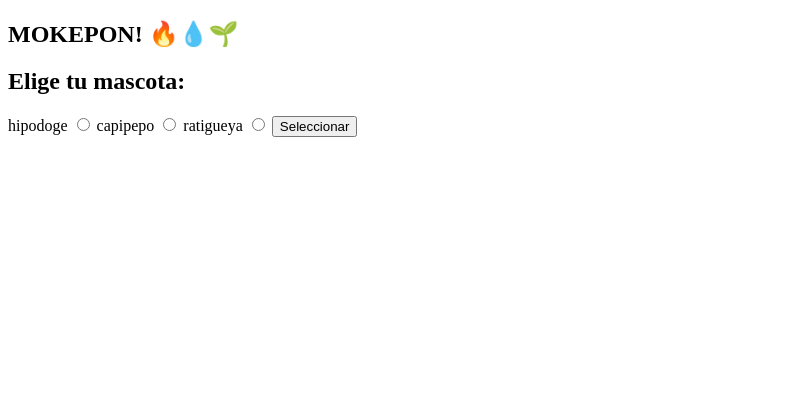
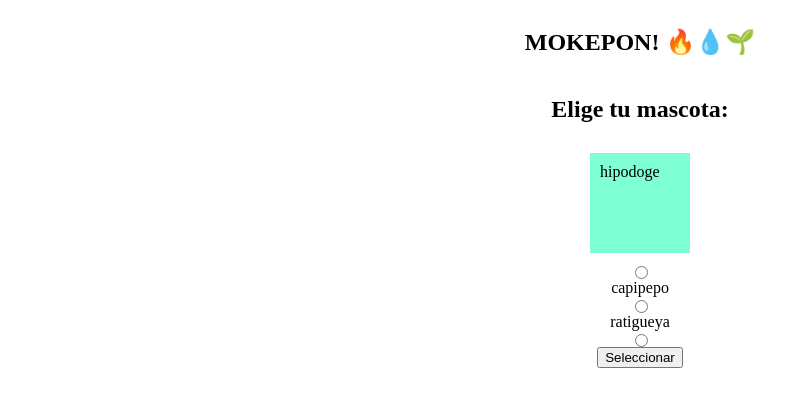
Before and after one commit to jackie2806/Mokepon, a plain HTML site: page index.html in a window 1280 px wide. Shown: the whole page, without its empty margins (0-809 px from the left). Drawn offline with Linux system fonts and the light colour scheme.

Commit message:
imágenes pokepon

```diff
--- a/index.html
+++ b/index.html
@@ -12,7 +12,7 @@
 
             <h2>Elige tu mascota:</h2>
 
-            <label for="hipodoge">hipodoge</label>
+            <label class="tarjeta-de-mokepon" for="hipodoge">hipodoge</label>
             <input type="radio" name="mascota" id="hipodoge"/>
 
             <label for="capipepo">capipepo</label>
--- a/styles.css
+++ b/styles.css
@@ -3,3 +3,21 @@
 etiqueta label se visualiza en inline (no se puede modificar su alto, ni su ancho)
 La etiqueta input, y button se visualiza con inline-block
 Y las demás etiquetas por defecto tienen display: block*/
+#seleccionar-mascota{
+    display: flex;
+    flex-direction: column;
+    justify-content: center;
+    align-items: center;
+
+
+}
+
+.tarjeta-de-mokepon{
+    width: 100px;
+    height: 100px;
+    background-color: aquamarine;
+    padding: 10px;
+    box-sizing: border-box;
+    margin: 10px;
+}
+/*Reto botoncito*/
```
Also changed, not shown: README.md (added), assets/mokepons_mokepon_capipepo_attack.png (added), assets/mokepons_mokepon_hipodoge_attack.png (added), assets/mokepons_mokepon_ratigueya_attack.png (added).
